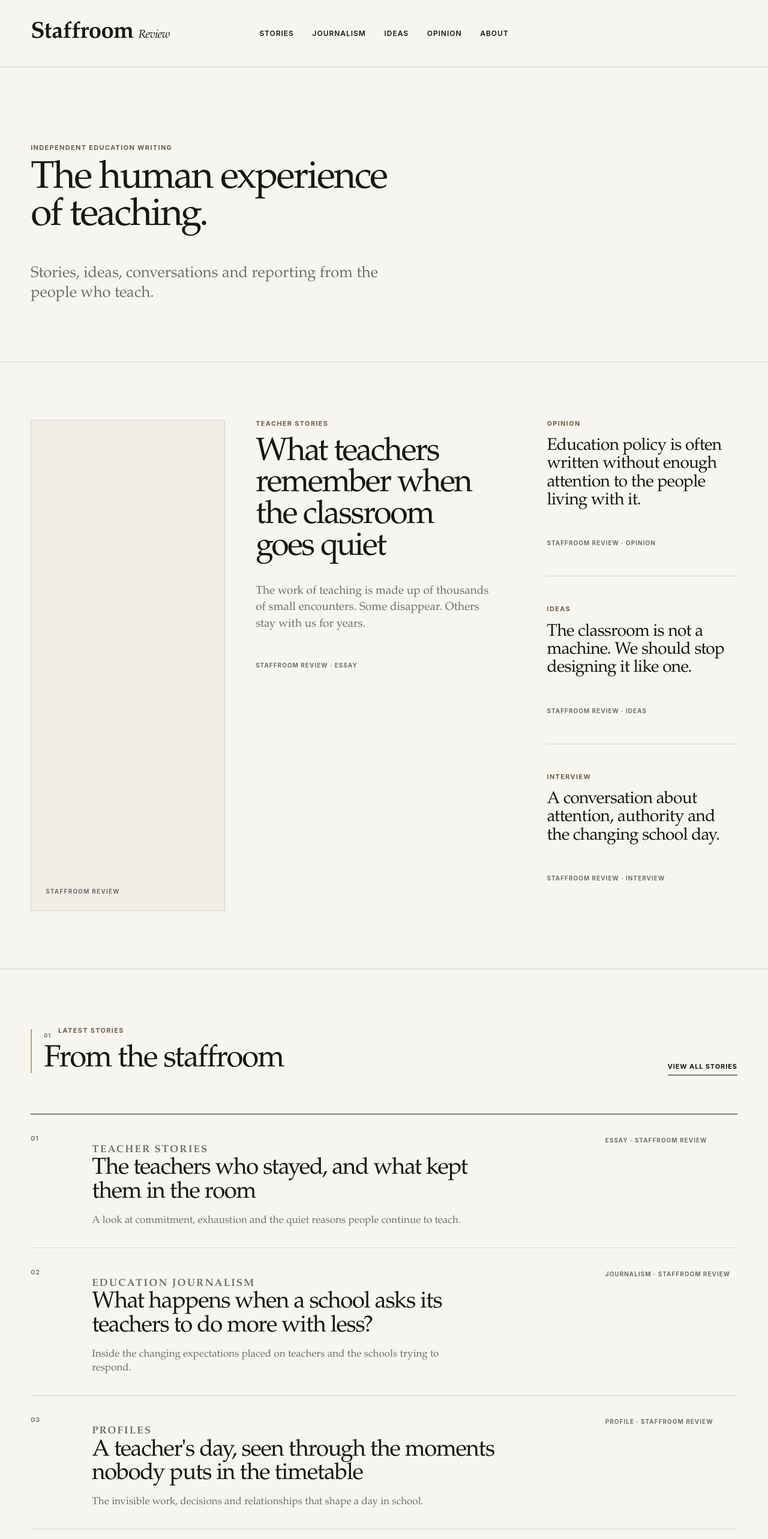
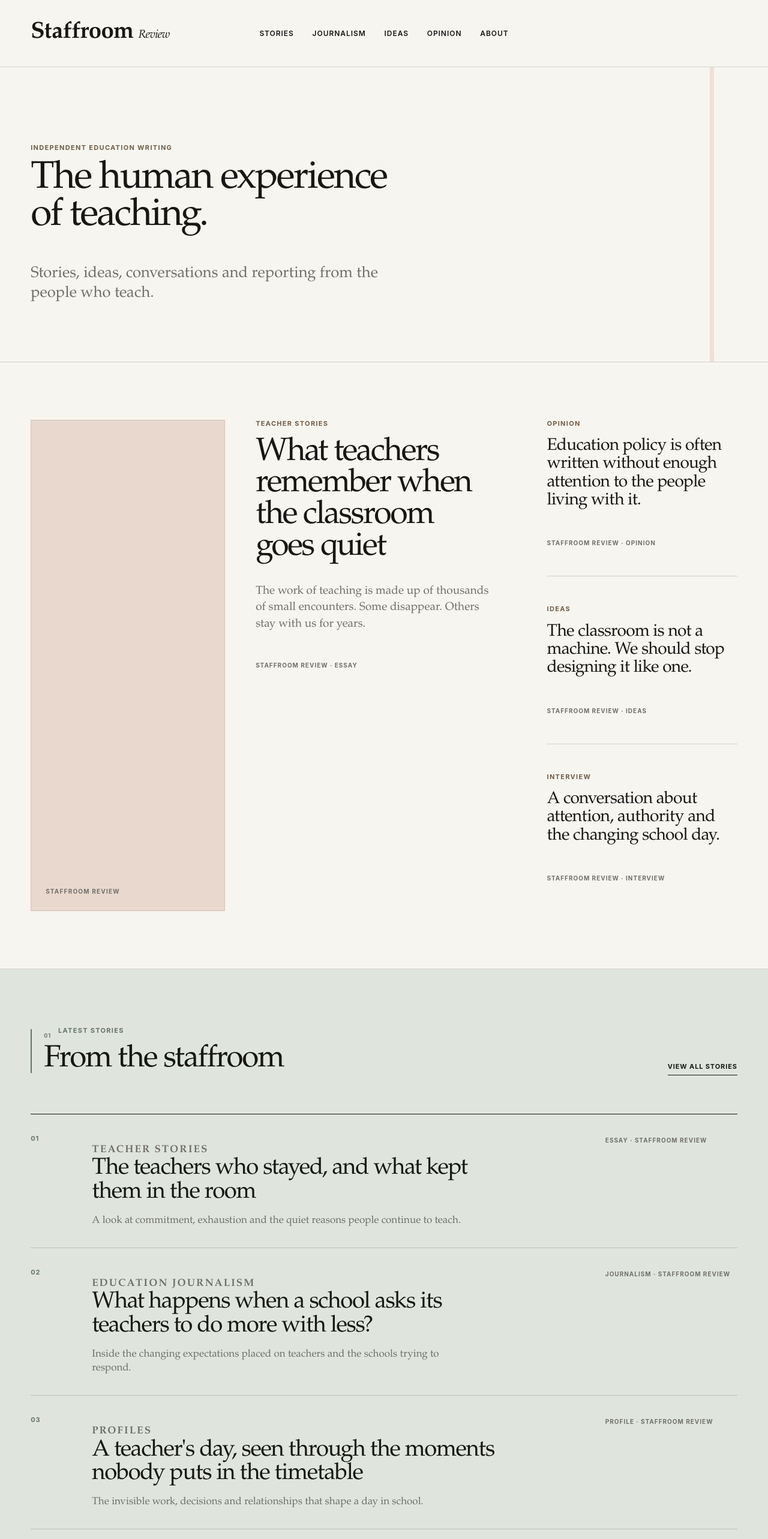
Before and after one commit to staffroom-review/staffroom-website, a Next.js app: page / in a window 1280 px wide. Shown: the top 2566 px of the page at 60% size. Built offline with nearby package versions, Linux system fonts and the light colour scheme.

Commit message:
Refactor CSS variables and styles for layout updates
Updated various CSS variables and styles for improved design consistency.

```diff
--- a/app/globals.css
+++ b/app/globals.css
@@ -1,13 +1,21 @@
 :root {
   --paper: #f7f5ef;
   --paper-deep: #efede5;
-  --paper-warm: #e7e0d3;
+  --paper-warm: #e9e0d3;
+  --paper-sage: #dfe5dc;
+  --paper-blue: #dfe5e8;
+  --paper-clay: #e8d8ce;
   --paper-ink: #dedbd1;
+
   --ink: #171714;
   --muted: #706f69;
   --rule: #d5d2c9;
+
   --accent: #6f5d48;
   --accent-soft: #b4a38a;
+  --accent-clay: #9a6854;
+  --accent-sage: #637464;
+  --accent-blue: #5f7079;
 
   --serif:
     "Iowan Old Style", "Palatino Linotype", Palatino, "Book Antiqua",
@@ -235,8 +243,20 @@ button {
 -------------------------------- */
 
 .intro-section {
+  position: relative;
   padding-top: var(--space-9);
   padding-bottom: var(--space-8);
+}
+
+.intro-section::after {
+  position: absolute;
+  top: 0;
+  right: 7%;
+  width: 7px;
+  height: 100%;
+  background: var(--paper-clay);
+  content: "";
+  opacity: 0.7;
 }
 
 .intro-copy {
@@ -300,6 +320,11 @@ button {
   text-transform: uppercase;
 }
 
+.feature-story .story-image-placeholder {
+  background: var(--paper-clay);
+  border-color: #d7c3b6;
+}
+
 .feature-title {
   margin: 0;
   font-family: var(--serif);
@@ -356,6 +381,13 @@ button {
 .journal-section {
   padding-top: var(--space-8);
   padding-bottom: var(--space-8);
+  background: var(--paper-sage);
+}
+
+.journal-section.page-width {
+  width: 100%;
+  max-width: none;
+  padding-inline: max(var(--page-padding), calc((100vw - var(--page-max)) / 2 + var(--page-padding)));
 }
 
 .section-heading-row {
@@ -364,6 +396,14 @@ button {
   justify-content: space-between;
   gap: 40px;
   margin-bottom: var(--space-7);
+}
+
+.section-heading-row .section-heading::before {
+  background: var(--accent-sage);
+}
+
+.section-heading-row .section-label {
+  color: var(--accent-sage);
 }
 
 .section-link {
@@ -385,13 +425,13 @@ button {
   gap: 32px;
   align-items: start;
   padding-block: 32px;
-  border-bottom: 1px solid var(--rule);
+  border-bottom: 1px solid rgba(23, 23, 20, 0.18);
 }
 
 .story-list-number {
-  color: var(--muted);
+  color: var(--accent-sage);
   font-size: 11px;
-  font-weight: 600;
+  font-weight: 700;
   letter-spacing: 0.08em;
 }
 
@@ -431,6 +471,14 @@ button {
   margin-bottom: var(--space-7);
 }
 
+.voices-intro::before {
+  background: var(--accent-clay);
+}
+
+.voices-intro .section-label {
+  color: var(--accent-clay);
+}
+
 .voices-grid {
   display: grid;
   grid-template-columns: minmax(0, 1.2fr) minmax(300px, 0.8fr);
@@ -441,6 +489,7 @@ button {
   min-height: 440px;
   margin-bottom: var(--space-5);
   background: var(--paper-warm);
+  border-color: #d7cabb;
 }
 
 .voice-feature h3 {
@@ -455,6 +504,10 @@ button {
 
 .voice-quotes {
   align-self: center;
+  padding: 20px 28px;
+  background: var(--paper-blue);
+  border-top: 1px solid #c5d0d4;
+  border-bottom: 1px solid #c5d0d4;
 }
 
 .voice-quotes blockquote {
@@ -485,6 +538,13 @@ button {
 .ideas-section {
   padding-top: var(--space-8);
   padding-bottom: var(--space-8);
+  background: var(--paper-clay);
+}
+
+.ideas-section.page-width {
+  width: 100%;
+  max-width: none;
+  padding-inline: max(var(--page-padding), calc((100vw - var(--page-max)) / 2 + var(--page-padding)));
 }
 
 .ideas-header {
@@ -495,10 +555,18 @@ button {
   margin-bottom: var(--space-7);
 }
 
+.ideas-header .section-heading::before {
+  background: var(--accent-clay);
+}
+
+.ideas-header .section-label {
+  color: var(--accent-clay);
+}
+
 .ideas-header > p {
   max-width: 360px;
   margin: 0;
-  color: var(--muted);
+  color: #625a54;
   font-family: var(--serif);
   font-size: 18px;
   line-height: 1.45;
@@ -508,9 +576,9 @@ button {
   display: grid;
   grid-template-columns: 1.35fr 0.825fr 0.825fr;
   gap: 1px;
-  background: var(--rule);
-  border-top: 1px solid var(--rule);
-  border-bottom: 1px solid var(--rule);
+  background: rgba(23, 23, 20, 0.16);
+  border-top: 1px solid rgba(23, 23, 20, 0.16);
+  border-bottom: 1px solid rgba(23, 23, 20, 0.16);
 }
 
 .idea-card {
@@ -521,7 +589,7 @@ button {
 
 .idea-card-large {
   min-height: 440px;
-  background: var(--paper-warm);
+  background: #f0e4da;
 }
 
 .idea-card h3 {
@@ -559,6 +627,14 @@ button {
   margin-bottom: var(--space-7);
 }
 
+.dispatch-header::before {
+  background: var(--accent-blue);
+}
+
+.dispatch-header .section-label {
+  color: var(--accent-blue);
+}
+
 .dispatch-grid {
   display: grid;
   grid-template-columns: minmax(0, 1.25fr) minmax(280px, 0.75fr);
@@ -568,7 +644,8 @@ button {
 .dispatch-main .story-image-placeholder {
   min-height: 460px;
   margin-bottom: var(--space-5);
-  background: var(--paper-ink);
+  background: var(--paper-blue);
+  border-color: #c7d0d4;
 }
 
 .dispatch-main h3 {
@@ -606,7 +683,7 @@ button {
 .dispatch-location {
   display: block;
   margin-bottom: 12px;
-  color: var(--accent);
+  color: var(--accent-blue);
   font-size: 10px;
   font-weight: 700;
   letter-spacing: 0.12em;
@@ -636,6 +713,32 @@ button {
   gap: clamp(48px, 10vw, 160px);
   padding-top: var(--space-8);
   padding-bottom: var(--space-9);
+  background: var(--paper-sage);
+}
+
+.principles-section.page-width {
+  width: 100%;
+  max-width: none;
+  padding-inline: max(var(--page-padding), calc((100vw - var(--page-max)) / 2 + var(--page-padding)));
+}
+
+.principles-heading {
+  position: relative;
+  padding-left: 22px;
+}
+
+.principles-heading::before {
+  position: absolute;
+  top: 4px;
+  bottom: 4px;
+  left: 0;
+  width: 2px;
+  background: var(--accent-sage);
+  content: "";
+}
+
+.principles-heading .section-label {
+  color: var(--accent-sage);
 }
 
 .principles-heading h2 {
```
